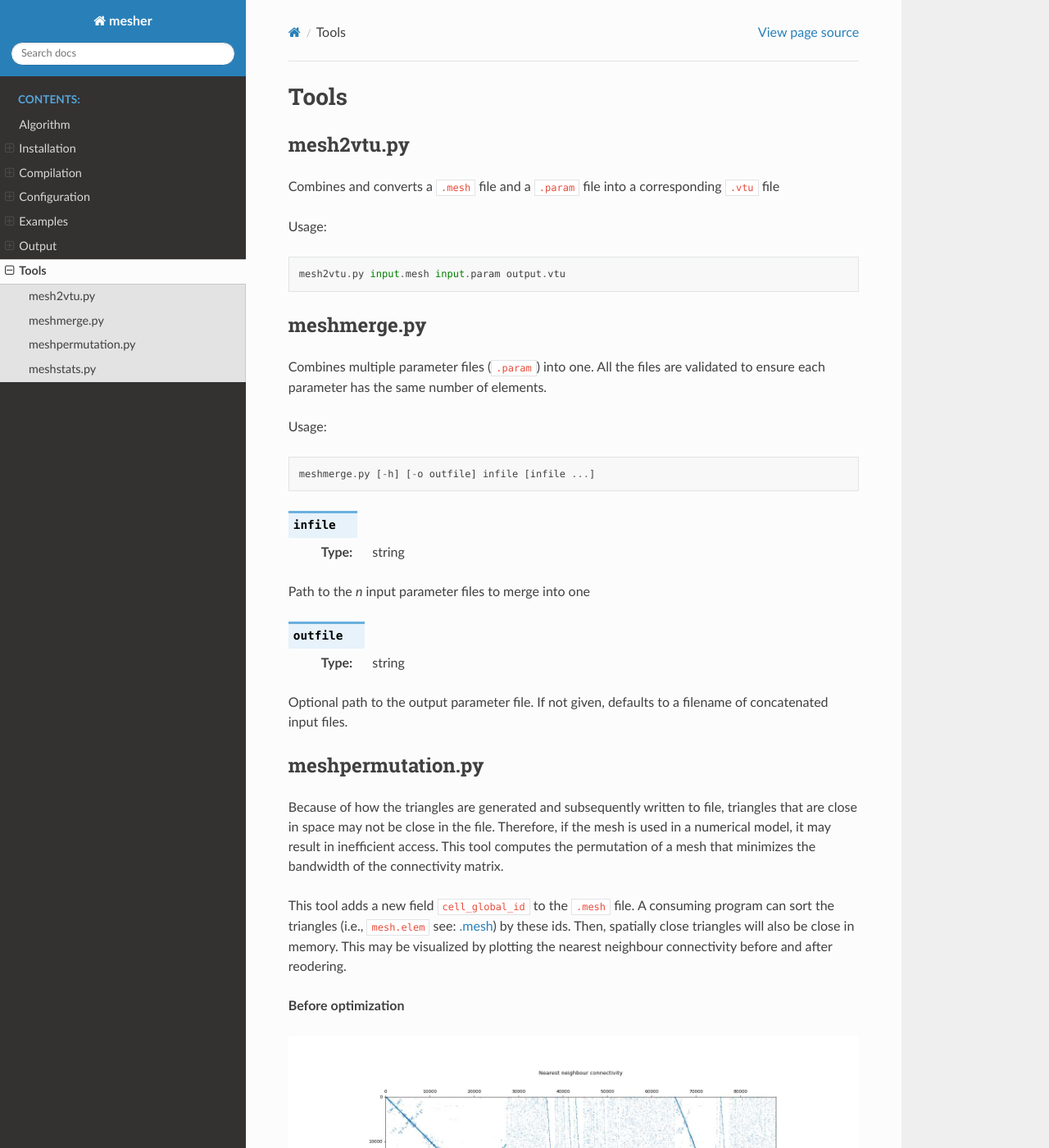
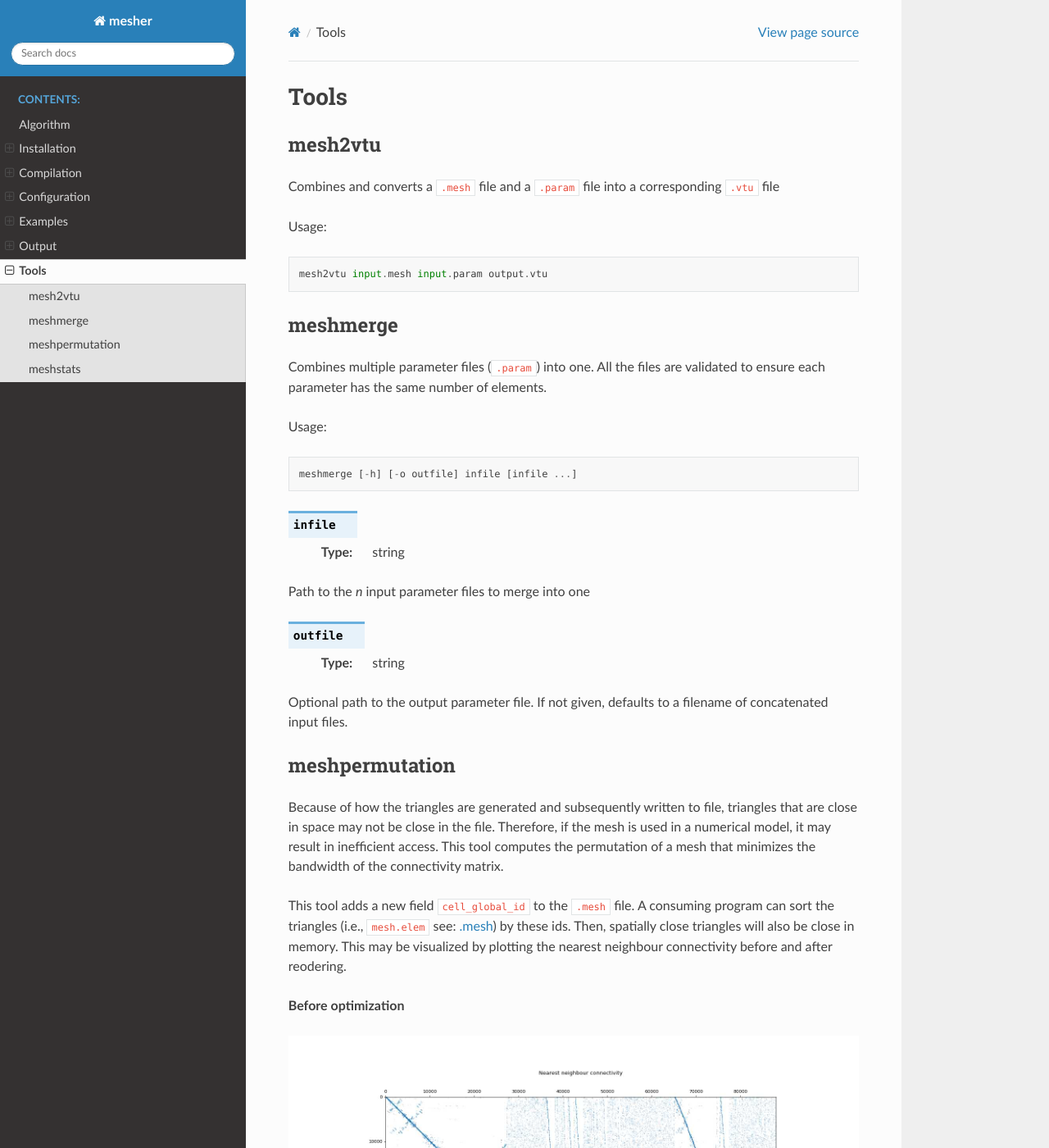
Before and after one commit to Chrismarsh/mesher, a Sphinx documentation site: the page built from docs/source/tools.rst, in a window 1280 px wide and 1400 px high. Shown: the whole window at 82% size. Built offline with Sphinx 7.4.7 and the Read the Docs theme 2.0.0, drawn with Linux system fonts in a browser that asks for light colours; some of the changed text lies outside the part shown.

Commit message:
update docs

```diff
--- a/docs/source/configuration.rst
+++ b/docs/source/configuration.rst
@@ -8,10 +8,10 @@ Mesher depends heavily upon GDAL to handle the geospatial data and the GDAL pyth
 
 Required
 =========
-Configuration files are stored in a python file and passed as an argument to ``mesher.py`` on the command line. For example:
+Configuration files are stored in a python file and passed as an argument to ``mesher`` on the command line. For example:
 ::
 
-   python mesher.py example_mesher_config.py
+   python mesher example_mesher_config.py
 
 
 Therefore this configuration file must be compliant python code, but as such can contain arbitrary python code.
@@ -78,7 +78,7 @@ The RMSE produces the best distribution of triangle sizes and does not penalized
 
    :type: string
 
-The ``mesher.py`` script needs to know where the backend mesher executable is located. Optionally use the MESHER_EXE environment variable.
+The ``mesher`` script needs to know where the backend mesher executable is located. Optionally use the MESHER_EXE environment variable.
 
 .. confval:: nworkers
 
--- a/docs/source/tools.rst
+++ b/docs/source/tools.rst
@@ -1,7 +1,7 @@
 Tools
 =======
 
-mesh2vtu.py
+mesh2vtu
 ***********
 
 Combines and converts a ``.mesh`` file and a ``.param`` file into a corresponding ``.vtu`` file
@@ -9,10 +9,10 @@ Combines and converts a ``.mesh`` file and a ``.param`` file into a correspondin
 Usage:
 ::
 
-   mesh2vtu.py input.mesh input.param output.vtu
+   mesh2vtu input.mesh input.param output.vtu
 
 
-meshmerge.py
+meshmerge
 *************
 
 Combines multiple parameter files (``.param``) into one. All the files are validated to ensure each parameter has the same number of elements.
@@ -20,7 +20,7 @@ Combines multiple parameter files (``.param``) into one. All the files are valid
 Usage:
 ::
 
-   meshmerge.py [-h] [-o outfile] infile [infile ...]
+   meshmerge [-h] [-o outfile] infile [infile ...]
 
 .. confval:: infile
 
@@ -35,7 +35,7 @@ Path to the *n* input parameter files to merge into one
 Optional path to the output parameter file. If not given, defaults to a filename of concatenated input files.
 
 
-meshpermutation.py
+meshpermutation
 *******************
 Because of how the triangles are generated and subsequently written to file, triangles that are close in space may not be close in the file. Therefore, if the mesh is used in a numerical model, it may result in inefficient access. This tool computes the permutation of a mesh that minimizes the bandwidth of the connectivity matrix.
 
@@ -57,7 +57,7 @@ This tool adds a new field ``cell_global_id`` to the ``.mesh`` file. A consuming
 Usage:
 ::
 
-   meshpermutation.py [-h] [-o outfile] [-t type] [-i infile]
+   meshpermutation [-h] [-o outfile] [-t type] [-i infile]
 
 .. confval:: outfile
 
@@ -78,7 +78,7 @@ File for output. Overwrite input file
 If ``metis`` type is selected, this is required. Number of partitions.
 
 
-meshstats.py
+meshstats
 *************
 
 Produces a csv file of detailed per-triangle information: the error ('rmse' is computed), triangle area (units^2), min and max inner angles (degrees).
@@ -96,7 +96,7 @@ Note that the triangles' RMSE is recomputed, so can be a bit slow on very large
 Usage:
 ::
 
-   meshstats.py dir
+   meshstats dir
 
 
 .. confval:: dir
```
